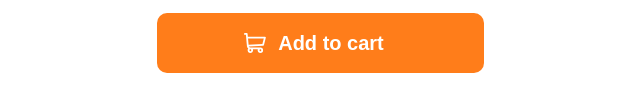
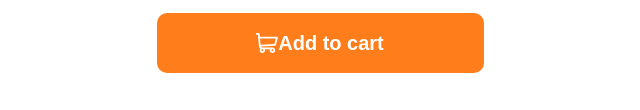
Before and after one commit to BrendonONeill/Frontend-Mentor, a plain HTML site: page index.html in a window 1280 px wide. Shown: the part 820-930 px from the top of the page, 320-960 px from the left. Drawn offline with Linux system fonts and the light colour scheme.

Commit message:
Update index.html

```diff
--- a/index.html
+++ b/index.html
@@ -128,7 +128,7 @@
       <p class="number">0</p>
       <button aria-label="plus product to add to cart" class="plus"><object aria-label="this object has svg" data="images/icon-plus.svg"> </object></button>
       </div>
-      <button aria-label="add to cart" class="add-to-cart"><div class="center-svg"> <object aria-label="this object has svg" data="images/icon-cart.svg"> </object></div><p class="add-to-cart-text">Add to cart</p></button>
+      <button aria-label="add to cart" class="add-to-cart"><object aria-label="this object has svg" data="images/icon-cart.svg"> </object> Add to cart</button>
       </div>
       </div>
     </div>
```
